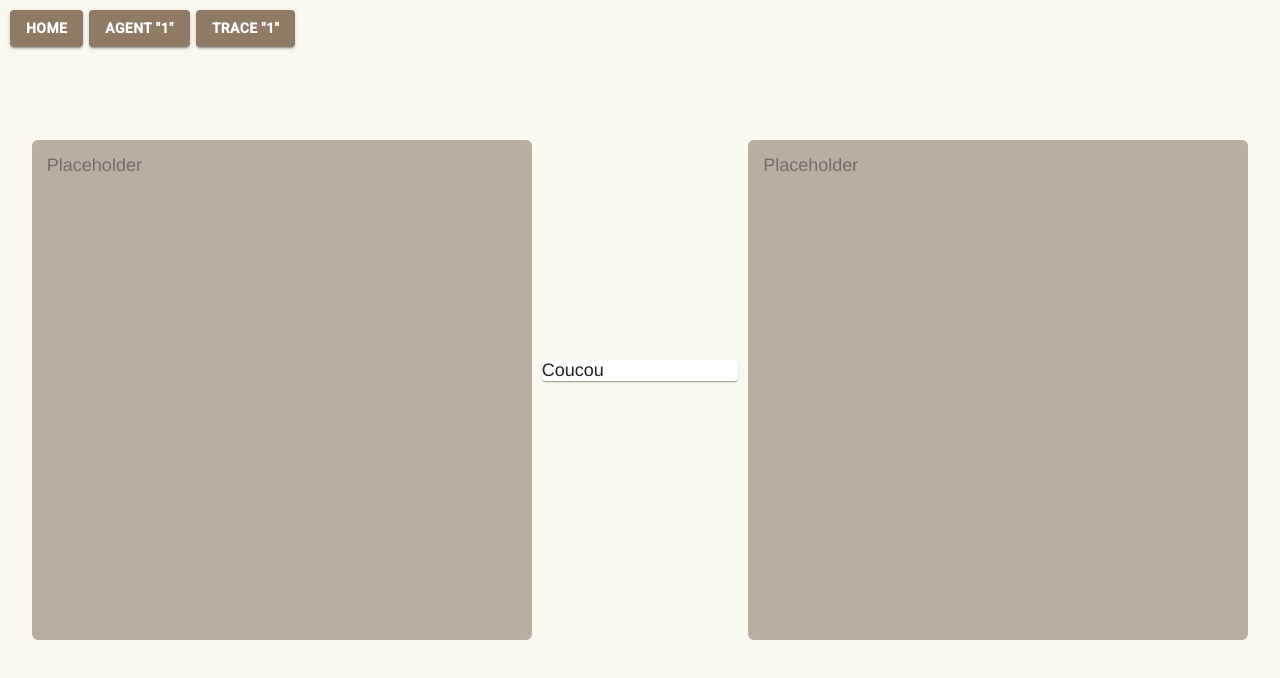
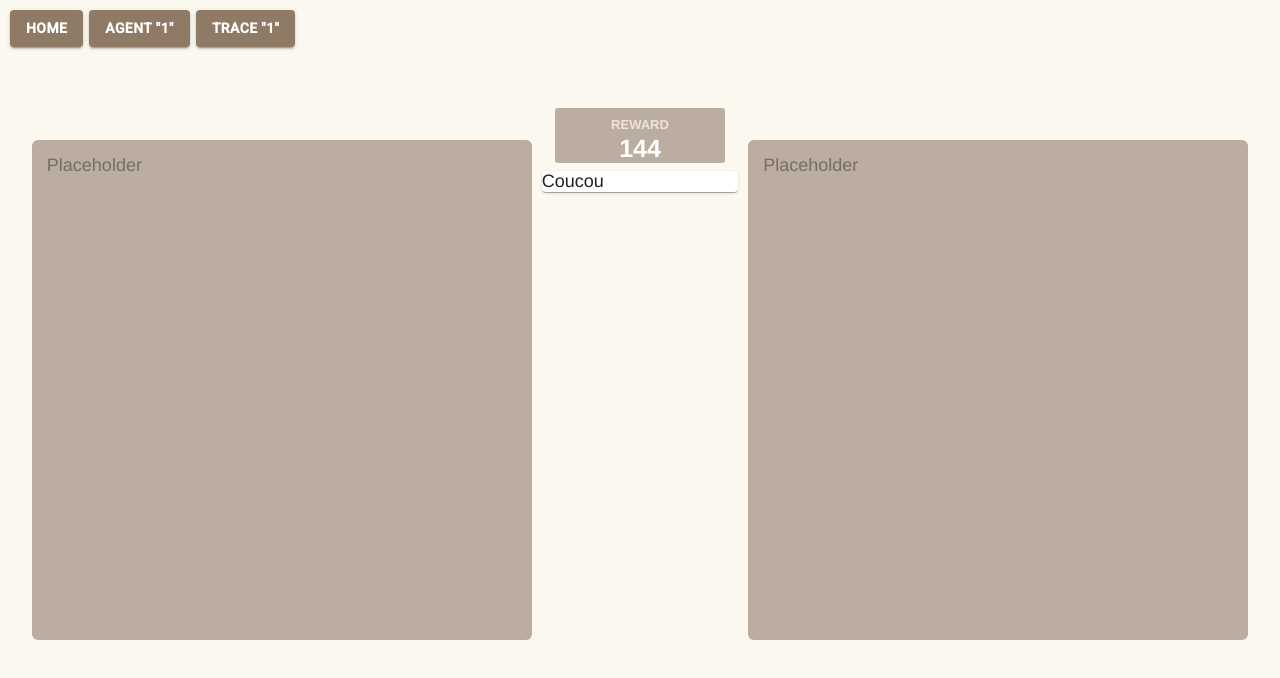
Before and after one commit to AntoineToubhans/py2048, a Next.js app in the folder webapp/: page /agents/1/traces/1 in a window 1280 px wide. Shown: the top 678 px of the page. Built offline with nearby package versions, Linux system fonts and the light colour scheme.

Commit message:
Add score container

```diff
--- /dev/null
+++ b/webapp/components/ScoreContainer.tsx
@@ -0,0 +1,48 @@
+import React from 'react';
+
+import { colors } from '../stylesheet';
+
+interface ScoreContainerProps {
+  title: string;
+  value: number;
+}
+
+const ScoreContainer: React.FC<ScoreContainerProps> = ({title, value}) => (
+  <div
+    style={{
+      padding: "10px 25px",
+      height: 35,
+      width: 120,
+      lineHeight: "47px",
+      fontWeight: "bold",
+      fontSize: 25,
+      margin: "8px auto",
+      textAlign: "center",
+      color: colors.white,
+      backgroundColor: colors.middle,
+      borderRadius: 3,
+    }}
+  >
+    <div
+      style={{
+        textTransform: "uppercase",
+        fontSize: 13,
+        lineHeight: "13px",
+        textAlign: "center",
+        color: colors.middleLight,
+      }}
+    >
+      {title}
+    </div>
+    <div
+      style={{
+        position: "relative",
+        top: "-6px",
+      }}
+    >
+      {value}
+    </div>
+  </div>
+);
+
+export default ScoreContainer;
--- a/webapp/components/TransitionContainer.tsx
+++ b/webapp/components/TransitionContainer.tsx
@@ -3,6 +3,7 @@ import Grid from '@material-ui/core/Grid';
 import Paper from '@material-ui/core/Paper';
 
 import GameContainer from "./GameContainer";
+import ScoreContainer from "./ScoreContainer";
 import { Transition } from "../types/transition";
 
 
@@ -62,12 +63,13 @@ const TransitionContainer: React.FC<TransitionContainerProps> = ({ agentId, trac
       container
       spacing={1}
       justify="space-around"
-      alignItems="center"
+      alignItems="flex-start"
     >
       <Grid item xs={5}>
         <GameContainer board={transition.state_before_action}/>
       </Grid>
       <Grid item xs={2}>
+        <ScoreContainer title="Reward" value={transition.reward}/>
         <Paper>
           Coucou
         </Paper>
--- a/webapp/stylesheet.ts
+++ b/webapp/stylesheet.ts
@@ -1,5 +1,6 @@
 export const colors = {
   light: "#faf8ef",
+  middleLight: "#eee4da",
   middle: "#bbada0",
   dark: "#776e65",
   darker: "#8f7a66",
```
